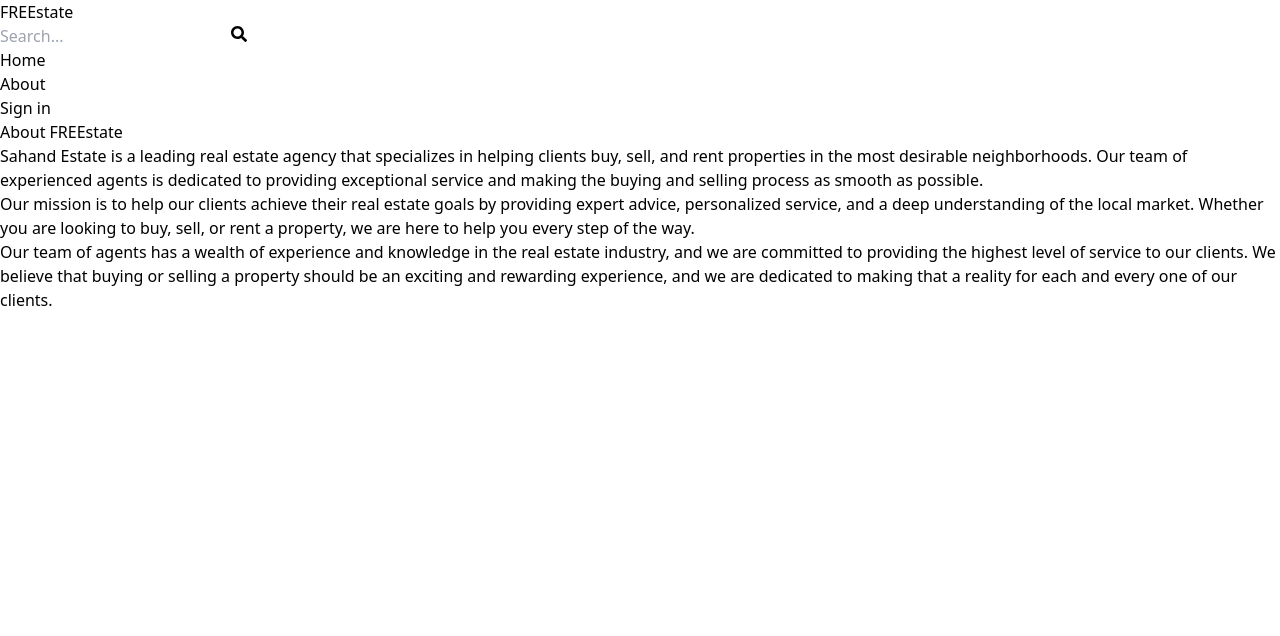
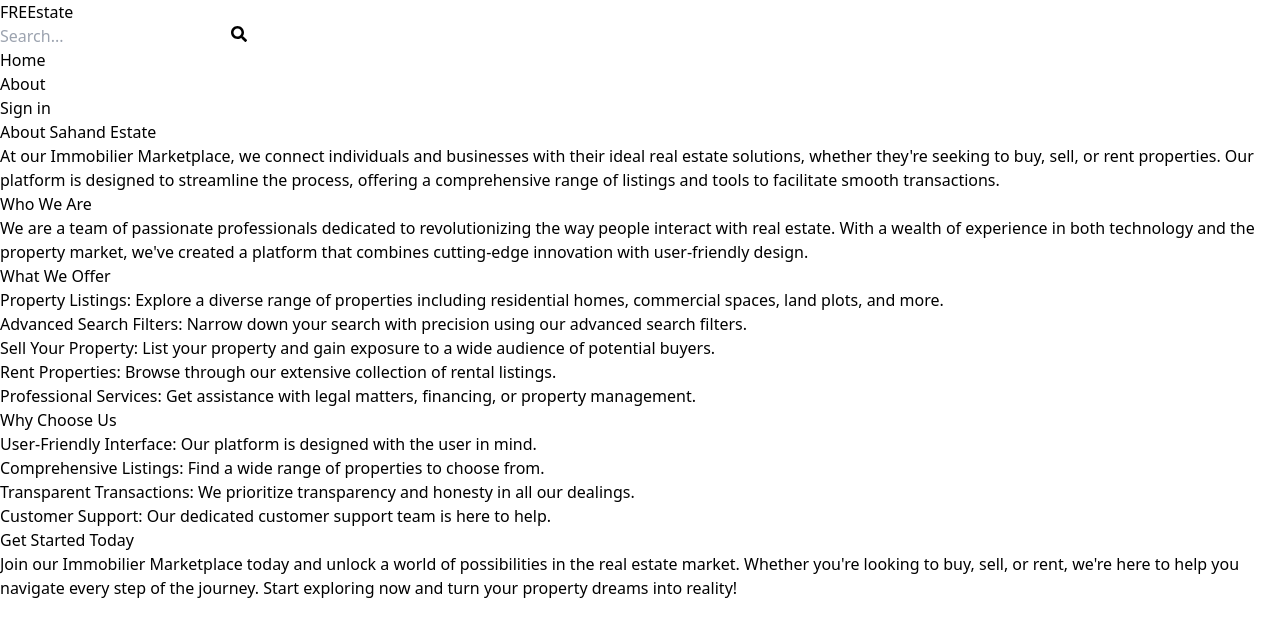
Before and after one commit to mahmoudbecheikh/-real-estate-marketplace, a React (Vite) app in the folder client/: page /about in a window 1280 px wide. Shown: the top 636 px of the page. Built offline with nearby package versions, Linux system fonts and the light colour scheme; no server answers.

Commit message:
Complete About Page

```diff
--- a/client/package.json
+++ b/client/package.json
@@ -21,6 +21,7 @@
     "swiper": "^11.1.0"
   },
   "devDependencies": {
+    "@tailwindcss/line-clamp": "^0.4.4",
     "@types/react": "^18.2.56",
     "@types/react-dom": "^18.2.19",
     "@vitejs/plugin-react-swc": "^3.5.0",
--- a/client/src/components/ListingItem.jsx
+++ b/client/src/components/ListingItem.jsx
@@ -8,7 +8,7 @@ export default function ListingItem({ listing }) {
         <img
           src={
             listing.imageUrls[0] ||
-            'https://53.fs1.hubspotusercontent-na1.net/hub/53/hubfs/Sales_Blog/real-estate-business-compressor.jpg?width=595&height=400&name=real-estate-business-compressor.jpg'
+            'https://images.squarespace-cdn.com/content/v1/61124549ef4ddb5c12f715e0/902c25e9-5d93-454b-9f5e-9a30b101d3eb/Base+de+pre%CC%81sentation+PC++financer+son+projet+immo+%281%29.png'
           }
           alt='listing cover'
           className='h-[320px] sm:h-[220px] w-full object-cover hover:scale-105 transition-scale duration-300'
--- a/client/src/pages/About.jsx
+++ b/client/src/pages/About.jsx
@@ -1,14 +1,83 @@
-import React from 'react'
+import React from "react";
 
 export default function About() {
   return (
-    <div className='py-20 px-4 max-w-6xl mx-auto'>
-      <h1 className='text-3xl font-bold mb-4 text-slate-800'>About FREEstate</h1>
-      <p className='mb-4 text-slate-700'>Sahand Estate is a leading real estate agency that specializes in helping clients buy, sell, and rent properties in the most desirable neighborhoods. Our team of experienced agents is dedicated to providing exceptional service and making the buying and selling process as smooth as possible.</p>
-      <p className='mb-4 text-slate-700'>
-      Our mission is to help our clients achieve their real estate goals by providing expert advice, personalized service, and a deep understanding of the local market. Whether you are looking to buy, sell, or rent a property, we are here to help you every step of the way.
+    <div className="py-20 px-4 max-w-6xl mx-auto">
+      <h1 className="text-3xl font-bold mb-4 text-slate-800">
+        About Sahand Estate
+      </h1>
+      <p className="mb-4 text-slate-700">
+        At our Immobilier Marketplace, we connect individuals and businesses
+        with their ideal real estate solutions, whether they're seeking to buy,
+        sell, or rent properties. Our platform is designed to streamline the
+        process, offering a comprehensive range of listings and tools to
+        facilitate smooth transactions.
       </p>
-      <p className='mb-4 text-slate-700'>Our team of agents has a wealth of experience and knowledge in the real estate industry, and we are committed to providing the highest level of service to our clients. We believe that buying or selling a property should be an exciting and rewarding experience, and we are dedicated to making that a reality for each and every one of our clients.</p>
+
+      <p className="mb-4 text-slate-700 font-bold">Who We Are</p>
+      <p className="mb-4 text-slate-700">
+        We are a team of passionate professionals dedicated to revolutionizing
+        the way people interact with real estate. With a wealth of experience in
+        both technology and the property market, we've created a platform that
+        combines cutting-edge innovation with user-friendly design.
+      </p>
+
+      <p className="mb-4 text-slate-700 font-bold">What We Offer</p>
+
+      <p className="mb-4 text-slate-700">
+        <ul>
+          <li>
+            Property Listings: Explore a diverse range of properties including
+            residential homes, commercial spaces, land plots, and more.
+          </li>
+          <li>
+            Advanced Search Filters: Narrow down your search with precision
+            using our advanced search filters.
+          </li>
+          <li>
+            Sell Your Property: List your property and gain exposure to a wide
+            audience of potential buyers.
+          </li>
+          <li>
+            Rent Properties: Browse through our extensive collection of rental
+            listings.
+          </li>
+          <li>
+            Professional Services: Get assistance with legal matters, financing,
+            or property management.
+          </li>
+        </ul>
+      </p>
+
+      <p className="mb-4 text-slate-700 font-bold">Why Choose Us</p>
+      <p className="mb-4 text-slate-700">
+        <ul>
+          <li>
+            User-Friendly Interface: Our platform is designed with the user in
+            mind.
+          </li>
+          <li>
+            Comprehensive Listings: Find a wide range of properties to choose
+            from.
+          </li>
+          <li>
+            Transparent Transactions: We prioritize transparency and honesty in
+            all our dealings.
+          </li>
+          <li>
+            Customer Support: Our dedicated customer support team is here to
+            help.
+          </li>
+        </ul>
+      </p>
+
+      <p className="mb-4 text-slate-700 font-bold">Get Started Today</p>
+      <p className="mb-4 text-slate-700">
+        Join our Immobilier Marketplace today and unlock a world of
+        possibilities in the real estate market. Whether you're looking to buy,
+        sell, or rent, we're here to help you navigate every step of the
+        journey. Start exploring now and turn your property dreams into reality!
+      </p>
     </div>
-  )
+  );
 }
--- a/client/src/pages/Home.jsx
+++ b/client/src/pages/Home.jsx
@@ -1,7 +1,134 @@
-import React from 'react'
+import { useEffect, useState } from 'react';
+import { Link } from 'react-router-dom';
+import { Swiper, SwiperSlide } from 'swiper/react';
+import { Navigation } from 'swiper/modules';
+import SwiperCore from 'swiper';
+import 'swiper/css/bundle';
+import ListingItem from '../components/ListingItem';
 
 export default function Home() {
+  const [offerListings, setOfferListings] = useState([]);
+  const [saleListings, setSaleListings] = useState([]);
+  const [rentListings, setRentListings] = useState([]);
+  SwiperCore.use([Navigation]);
+  console.log(offerListings);
+  useEffect(() => {
+    const fetchOfferListings = async () => {
+      try {
+        const res = await fetch('/api/listing/get?offer=true&limit=4');
+        const data = await res.json();
+        setOfferListings(data);
+        fetchRentListings();
+      } catch (error) {
+        console.log(error);
+      }
+    };
+    const fetchRentListings = async () => {
+      try {
+        const res = await fetch('/api/listing/get?type=rent&limit=4');
+        const data = await res.json();
+        setRentListings(data);
+        fetchSaleListings();
+      } catch (error) {
+        console.log(error);
+      }
+    };
+
+    const fetchSaleListings = async () => {
+      try {
+        const res = await fetch('/api/listing/get?type=sale&limit=4');
+        const data = await res.json();
+        setSaleListings(data);
+      } catch (error) {
+        log(error);
+      }
+    };
+    fetchOfferListings();
+  }, []);
   return (
-    <div>Home</div>
-  )
+    <div>
+      {/* top */}
+      <div className='flex flex-col gap-6 p-28 px-3 max-w-6xl mx-auto'>
+        <h1 className='text-slate-700 font-bold text-3xl lg:text-6xl'>
+          Find your next <span className='text-slate-500'>perfect</span>
+          <br />
+          place with ease
+        </h1>
+        <div className='text-gray-400 text-xs sm:text-sm'>
+          Sahand Estate is the best place to find your next perfect place to
+          live.
+          <br />
+          We have a wide range of properties for you to choose from.
+        </div>
+        <Link
+          to={'/search'}
+          className='text-xs sm:text-sm text-blue-800 font-bold hover:underline'
+        >
+          Let's get started...
+        </Link>
+      </div>
+
+      {/* swiper */}
+      <Swiper navigation>
+        {offerListings &&
+          offerListings.length > 0 &&
+          offerListings.map((listing) => (
+            <SwiperSlide>
+              <div
+                style={{
+                  background: `url(${listing.imageUrls[0]}) center no-repeat`,
+                  backgroundSize: 'cover',
+                }}
+                className='h-[500px]'
+                key={listing._id}
+              ></div>
+            </SwiperSlide>
+          ))}
+      </Swiper>
+
+      {/* listing results for offer, sale and rent */}
+
+      <div className='max-w-6xl mx-auto p-3 flex flex-col gap-8 my-10'>
+        {offerListings && offerListings.length > 0 && (
+          <div className=''>
+            <div className='my-3'>
+              <h2 className='text-2xl font-semibold text-slate-600'>Recent offers</h2>
+              <Link className='text-sm text-blue-800 hover:underline' to={'/search?offer=true'}>Show more offers</Link>
+            </div>
+            <div className='flex flex-wrap gap-4'>
+              {offerListings.map((listing) => (
+                <ListingItem listing={listing} key={listing._id} />
+              ))}
+            </div>
+          </div>
+        )}
+        {rentListings && rentListings.length > 0 && (
+          <div className=''>
+            <div className='my-3'>
+              <h2 className='text-2xl font-semibold text-slate-600'>Recent places for rent</h2>
+              <Link className='text-sm text-blue-800 hover:underline' to={'/search?type=rent'}>Show more places for rent</Link>
+            </div>
+            <div className='flex flex-wrap gap-4'>
+              {rentListings.map((listing) => (
+                <ListingItem listing={listing} key={listing._id} />
+              ))}
+            </div>
+          </div>
+        )}
+        {saleListings && saleListings.length > 0 && (
+          <div className=''>
+            <div className='my-3'>
+              <h2 className='text-2xl font-semibold text-slate-600'>Recent places for sale</h2>
+              <Link className='text-sm text-blue-800 hover:underline' to={'/search?type=sale'}>Show more places for sale</Link>
+            </div>
+            <div className='flex flex-wrap gap-4'>
+              {saleListings.map((listing) => (
+                <ListingItem listing={listing} key={listing._id} />
+              ))}
+            </div>
+          </div>
+        )}
+      </div>
+    </div>
+  );
 }
```
Also changed, not shown: 1 other file (tests, documents, lock files or other folders).
